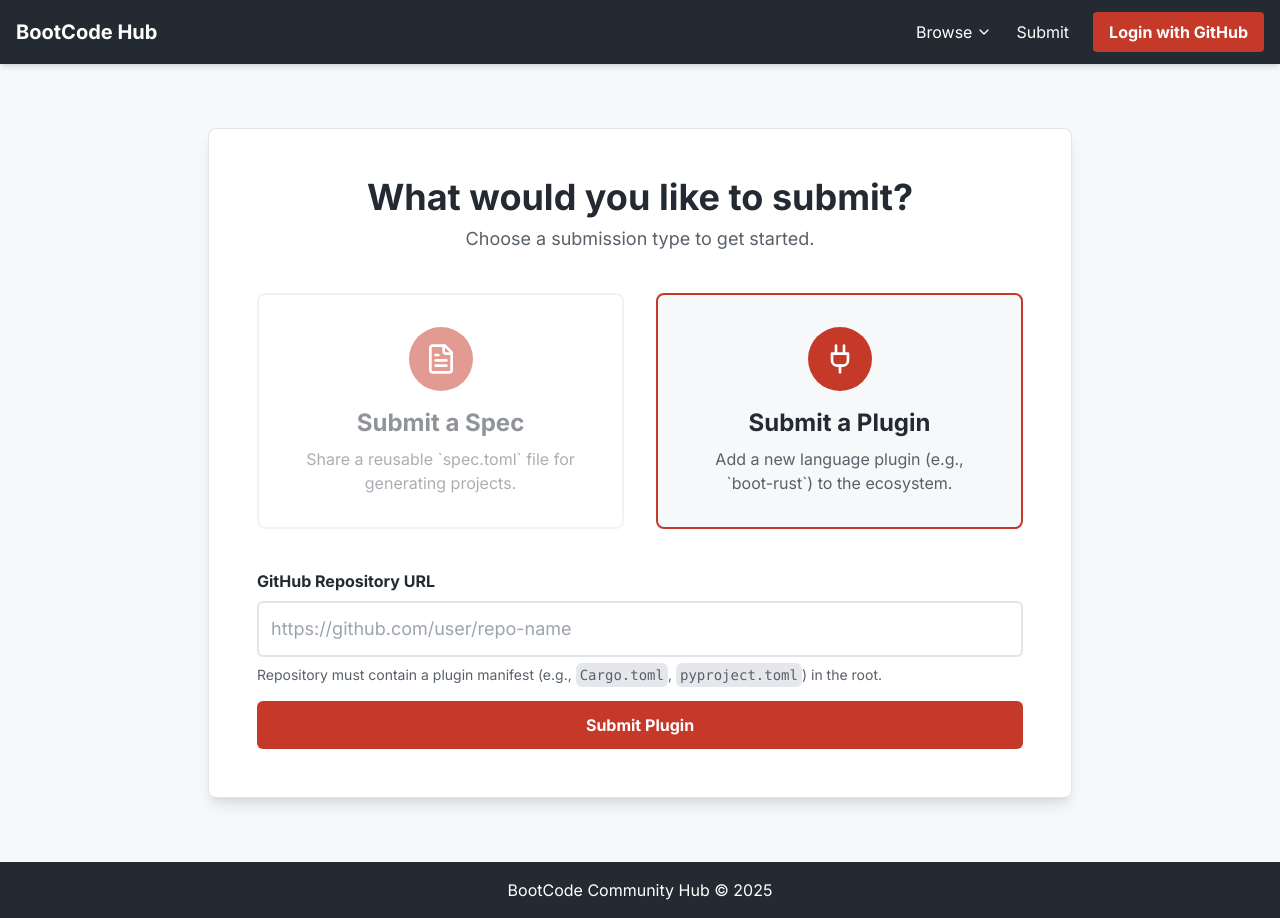
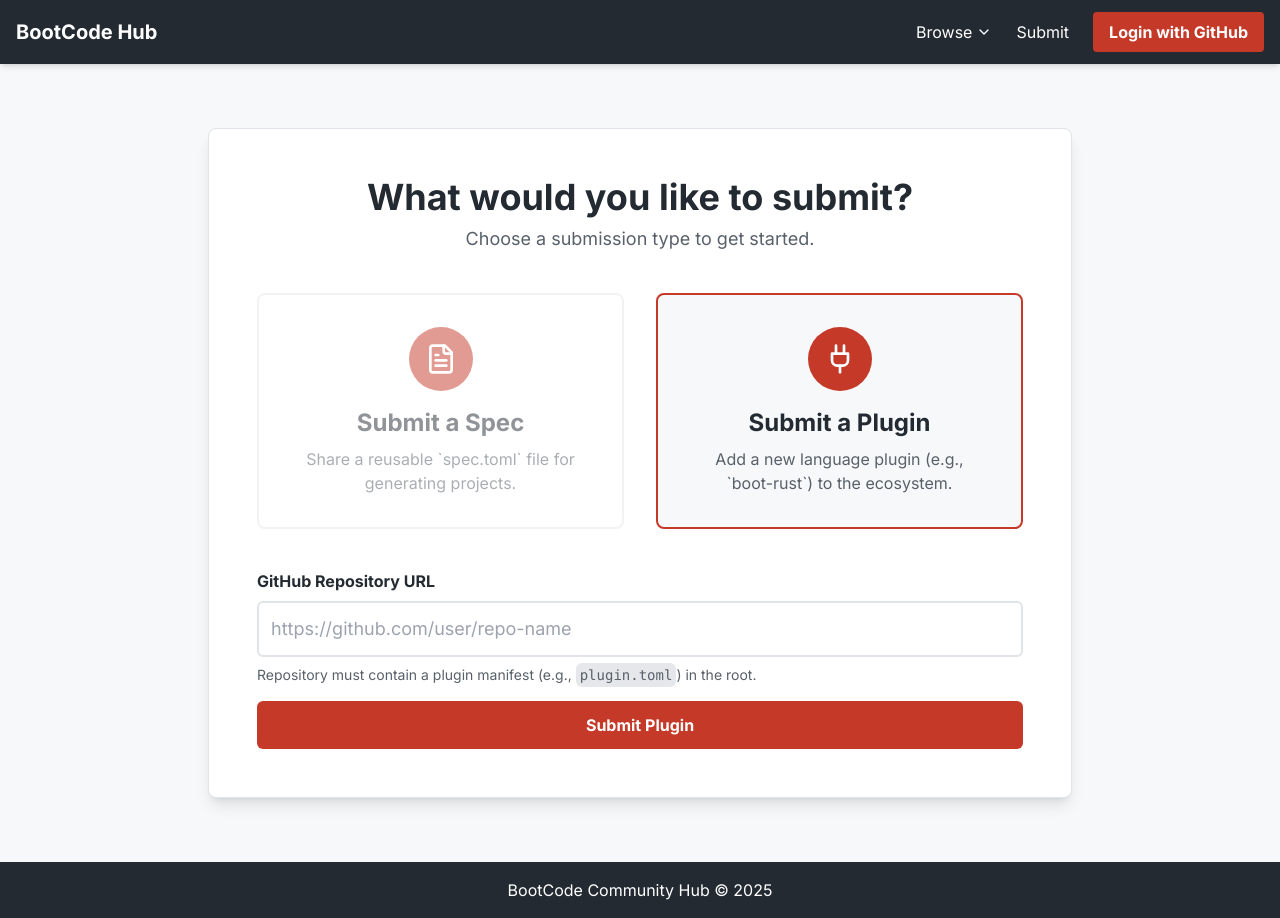
Before and after one commit to renbytes/bootcode-web-ui, a React (Vite) app: page /submit in a window 1280 px wide. Both pictures are taken after a click on the element 839 px from the left and 411 px from the top of the page. Built offline with nearby package versions, Linux system fonts and the light colour scheme; no server answers; the HTML template or start-up script is replaced by a standard one.

Commit message:
update plugin info

```diff
--- a/src/pages/SubmitPage.tsx
+++ b/src/pages/SubmitPage.tsx
@@ -107,7 +107,7 @@
         <p className="text-sm text-dark-gray mt-2 text-left">
           {type === 'spec'
             ? <>Repository must contain a <code className="font-mono bg-gray-200 p-1 rounded-md">spec.toml</code> file in the root.</>
-            : <>Repository must contain a plugin manifest (e.g., <code className="font-mono bg-gray-200 p-1 rounded-md">Cargo.toml</code>, <code className="font-mono bg-gray-200 p-1 rounded-md">pyproject.toml</code>) in the root.</>}
+            : <>Repository must contain a plugin manifest (e.g., <code className="font-mono bg-gray-200 p-1 rounded-md">plugin.toml</code>) in the root.</>}
         </p>
       </div>
 
```
Also changed, not shown: 1 other file (tests, documents, lock files or other folders).
